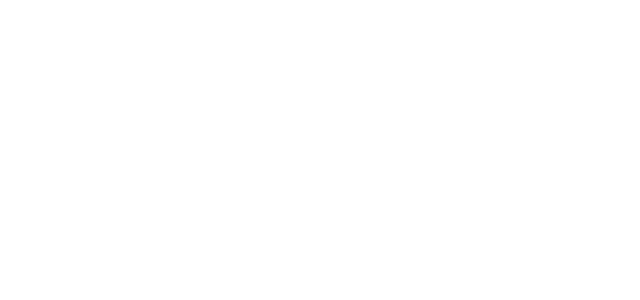
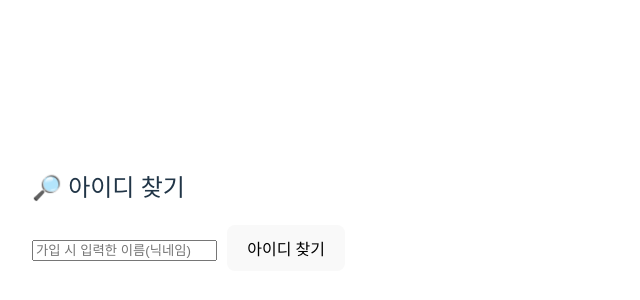
Before and after one commit to JeongHyeon01/My_Refrigerator, a React (Vite) app in the folder FE/: page /find-id in a window 1280 px wide. Before the commit this address had no page. Shown: the part 190-490 px from the top of the page, without its empty margins (0-640 px from the left). Built offline with nearby package versions, Linux system fonts and the light colour scheme; the HTML template or start-up script is replaced by a standard one.

Commit message:
Add Find ID

```diff
--- a/FE/src/App.jsx
+++ b/FE/src/App.jsx
@@ -6,19 +6,19 @@
 import MainPage from './components/MainPage';
 import RecipeRecommendation from './components/RecipeRecommendation';
 import WasteReport from './components/WasteReport';
-
+import FindIDPage from './components/FindIDPage'; // 아이디 찾기 페이지 추가
 
 const App = () => {
   return (
     <Router>
       <Routes>
-        {/* 초기 접속 시 로그인으로 이동 */}
         <Route path="/" element={<Navigate to="/login" />} />
         <Route path="/login" element={<LoginPage />} />
         <Route path="/signup" element={<SignupPage />} />
         <Route path="/main" element={<MainPage />} />
         <Route path="/recipes" element={<RecipeRecommendation />} />
         <Route path="/report" element={<WasteReport />} />
+        <Route path="/find-id" element={<FindIDPage />} />
       </Routes>
     </Router>
   );
--- /dev/null
+++ b/FE/src/components/FindIDPage.jsx
@@ -0,0 +1,49 @@
+import React, { useState } from 'react';
+import { db } from '../firebase';
+import { collection, query, where, getDocs } from 'firebase/firestore';
+
+const FindIDPage = () => {
+  const [nickname, setNickname] = useState('');
+  const [email, setEmail] = useState(null);
+  const [error, setError] = useState('');
+
+  const handleFindID = async (e) => {
+    e.preventDefault();
+    setEmail(null);
+    setError('');
+
+    try {
+      const q = query(collection(db, 'users'), where('nickname', '==', nickname));
+      const querySnapshot = await getDocs(q);
+
+      if (!querySnapshot.empty) {
+        const userData = querySnapshot.docs[0].data();
+        setEmail(userData.email);
+      } else {
+        setError('해당 이름으로 등록된 아이디(이메일)를 찾을 수 없습니다.');
+      }
+    } catch (err) {
+      setError('오류가 발생했습니다. 다시 시도해주세요.');
+    }
+  };
+
+  return (
+    <div style={{ padding: '2rem' }}>
+      <h2>🔎 아이디 찾기</h2>
+      <form onSubmit={handleFindID}>
+        <input
+          type="text"
+          placeholder="가입 시 입력한 이름(닉네임)"
+          value={nickname}
+          onChange={(e) => setNickname(e.target.value)}
+          required
+        />
+        <button type="submit" style={{ marginLeft: '10px' }}>아이디 찾기</button>
+      </form>
+      {email && <p>📧 등록된 이메일: {email}</p>}
+      {error && <p style={{ color: 'red' }}>{error}</p>}
+    </div>
+  );
+};
+
+export default FindIDPage;
--- a/FE/src/components/LoginPage.jsx
+++ b/FE/src/components/LoginPage.jsx
@@ -1,3 +1,4 @@
+// src/components/LoginPage.jsx
 import React, { useState, useEffect } from 'react';
 import { useNavigate } from 'react-router-dom';
 import {
@@ -97,6 +98,12 @@
         </a>
       </div>
 
+      <div style={{ textAlign: 'center', marginTop: '10px' }}>
+        <a href="/find-id" style={{ color: '#00ccff', textDecoration: 'underline' }}>
+          아이디(이메일) 찾기
+        </a>
+      </div>
+
       <div className="section sns-buttons" style={{ marginTop: '2rem' }}>
         <h2>SNS 로그인으로 간편하게 시작하기</h2>
         <button onClick={handleGoogleLogin} disabled={loading}>
```
Also changed, not shown: FE/package.json (+4 -3 lines), 1 other file (tests, documents, lock files or other folders).
